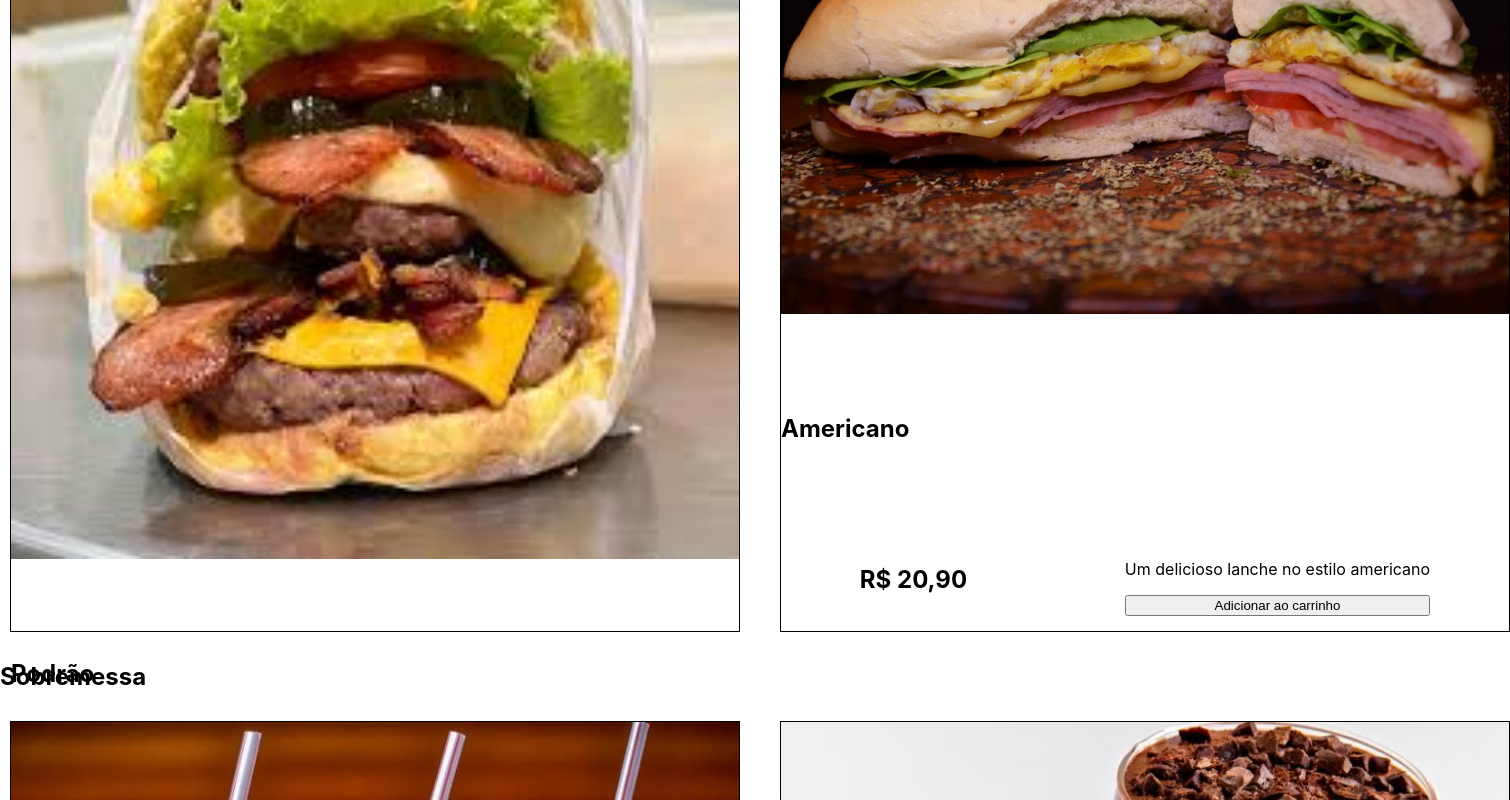
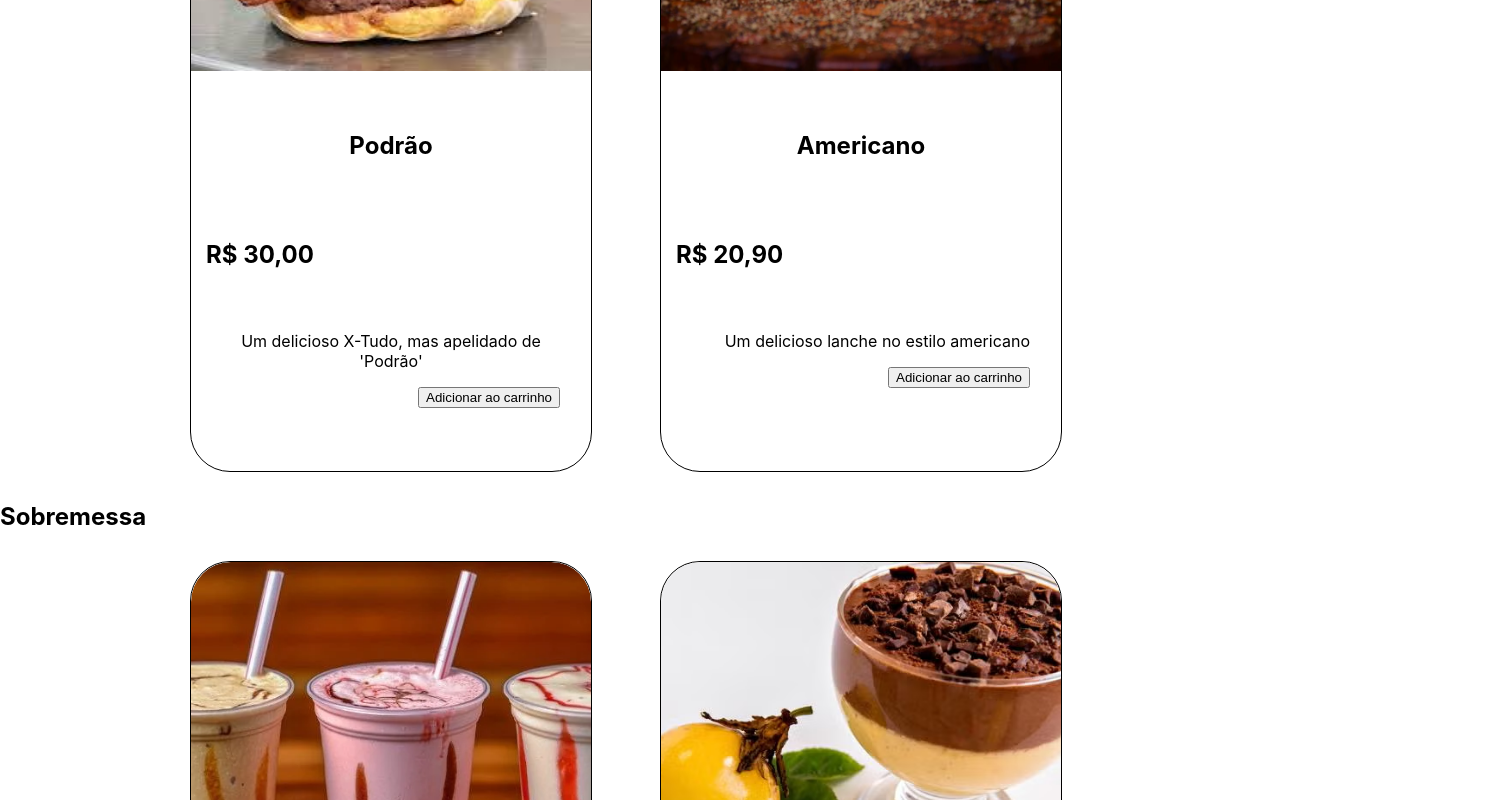
Before and after one commit to guilhermedosanjosilva77/projeto-primer-burguer, a React (Create React App) app in the folder prime-burguer/: page / in a window 1280 px wide. Shown: the part 1600-2400 px from the top of the page, 1510 px wide, since content can reach past the window. Built offline with nearby package versions, Linux system fonts and the light colour scheme.

Commit message:
Melhorando estilo

```diff
--- a/prime-burguer/src/App.css
+++ b/prime-burguer/src/App.css
@@ -1,8 +1,8 @@
-
-.body{
+.body {
   height: auto;
   width: auto;
 }
+
 .my-nav,
 .itens-nav {
   display: flex;
@@ -30,37 +30,71 @@ section {
 .lanche1,
 .sobremessa1 {
   display: grid;
-  grid-template-columns: 750px 750px;
+  grid-template-columns: 450px 450px;
+  justify-content: center;
   gap: 20px;
   width: 100%;
   margin: 0 auto;
 }
 
+/* INÍCIO DAS ALTERAÇÕES (algumas alterações usando o gemini)*/
+
 .item-lanche,
 .items-doce {
-  gap: 10vh;
+  gap: 5vh;
   border: 1px solid;
+  border-radius: 5vh;
   margin: 10px;
   display: flex;
   flex-direction: column;
   word-wrap: break-word;
-  height: 100vh;
+  height: 90vh;
+  width: 50vh;
+  overflow: hidden;
 }
 
-.under-title {
-display: flex;
-flex-direction: row;
-align-items: center;
-justify-content: space-around;
+.imagelanche {
+  height: 40vh;
+  width: 100%;
+
 }
 
-.buttondesc{
+/* Adicionado estilo para as imagens dos doces, já que elas não tinham uma classe específica */
+.items-doce img {
+  height: 50vh;
+  width: 100%;
+  object-fit: cover;
+  border-top-left-radius: 5vh;
+  border-top-right-radius: 5vh;
+}
+/* Ajuste o layout do 'under-title' para que os elementos internos se ajustem */
+.under-title {
   display: flex;
   flex-direction: column;
+  gap: 10px;
+  align-items: flex-start;
+  padding: 0 15px;
+  flex-grow: 1;
+}
+
+/* Ajusta o layout do 'buttondesc' para empilhar descrição e botão */
+.buttondesc {
+  display: flex;
+  flex-direction: column;
+  align-items: flex-end;
+  box-sizing: border-box;
+  padding: 2vh;
+  width: 100%;
+}
+
+/* FIM DAS ALTERAÇÕES */
+.titlelanche {
+  text-align: center;
 }
 
 
 @media (max-width: 700px) {
+
   .lanche1,
   .sobremessa1 {
     grid-template-columns: 1fr;
@@ -110,32 +144,39 @@ justify-content: space-around;
 
 /*GUI Estilo do footer*/
 
-.foot1{
+.foot1 {
   display: flex;
   flex-direction: row;
   justify-content: space-between;
   margin: 5vh;
 
 }
-.imagemcontato1,.imagemcontato2,.imagemcontato3{
+
+.imagemcontato1,
+.imagemcontato2,
+.imagemcontato3 {
   display: flex;
   flex-direction: row;
   gap: 1.8vh;
 }
-.direitos{
+
+.direitos {
   text-align: center;
   margin-bottom: 50vh;
 }
-footer{
+
+footer {
   background-color: beige;
   height: 40vh;
 
-/*GUI:estilo do banner*/
+  /*GUI:estilo do banner*/
 }
-.banner{
+
+.banner {
   width: auto;
   height: auto;
 }
-.bannerpicture{
+
+.bannerpicture {
   width: 100%;
 }
--- a/prime-burguer/src/App.js
+++ b/prime-burguer/src/App.js
@@ -61,7 +61,7 @@ function HomePage({ adicionarAoCarrinho }) {
   return (
     <div className="body">
       <main>
-        <section className="lanche">
+        <section className="lanche" style={{textAlign:"center"}}>
           <h1 className="styleh1">Lanches</h1>
           <div className="lanche1">
             {itensDoCardapioLanches.map((lanche) => (
--- a/prime-burguer/src/Itens/Article.js
+++ b/prime-burguer/src/Itens/Article.js
@@ -2,10 +2,8 @@ function ArticleLanches({ lanche, adicionarAoCarrinho }) {
   //mostra o lanche e seus atributos na pag inicial e deixa add no carrinho
   return (
     <div className="item-lanche">
-      <img src={lanche.foto} />
-        <h1>{lanche.item}</h1>
-
-
+      <img src={lanche.foto} className="imagelanche"/>
+       <h1 style={{textAlign:"center"}}>{lanche.item}</h1>
       <div className="under-title">
         <h2>{lanche.preco}</h2>
         <div className="buttondesc">
@@ -35,6 +33,7 @@ export function ArticleSobremessa({ doces, adicionarAoCarrinho }) {
 
     <div className="items-doce">
       <img src={doces.foto} />
+      <h1 style={{textAlign:"center"}}>{doces.items}</h1>
       <div className="under-title">
 
         <h2>{doces.preco}</h2>
```
